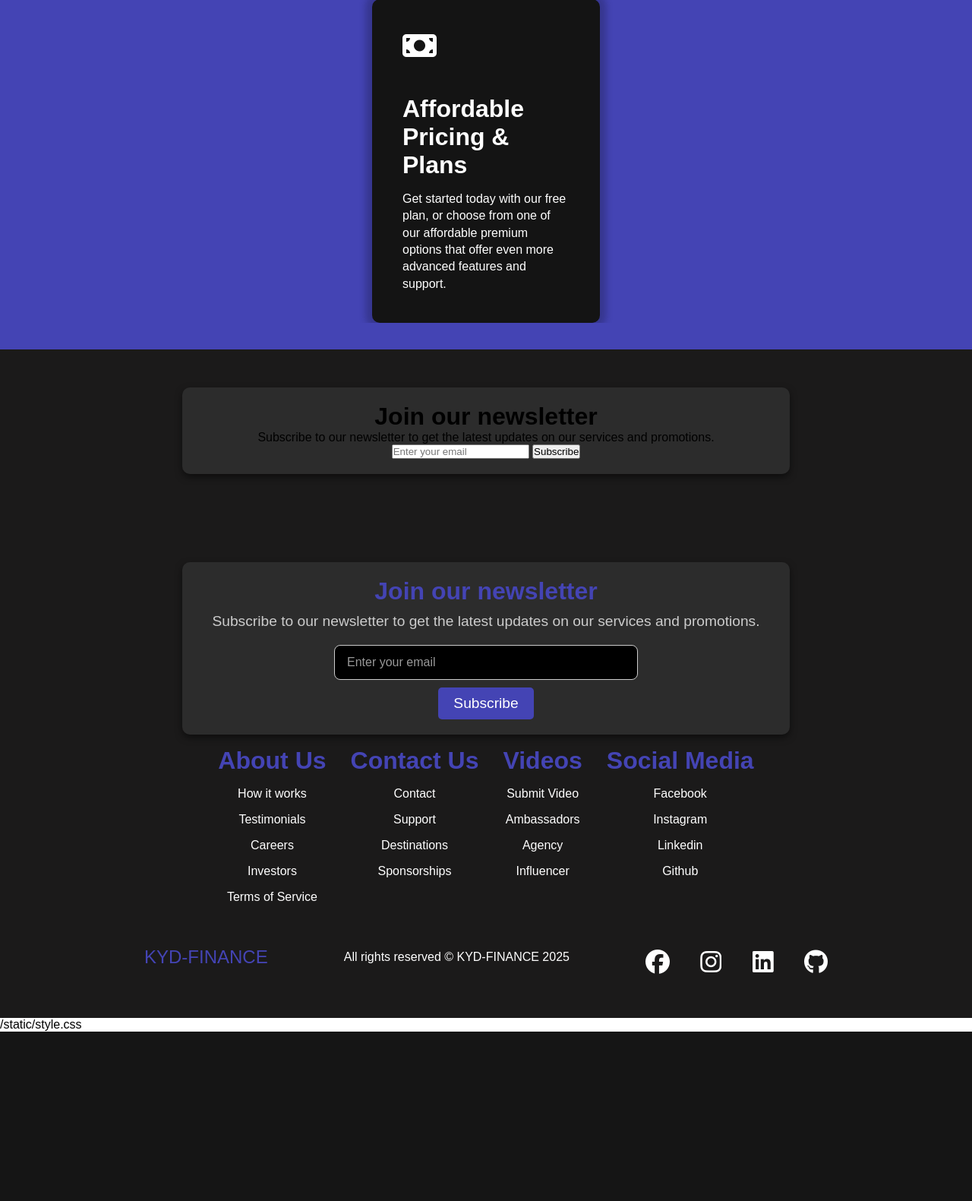
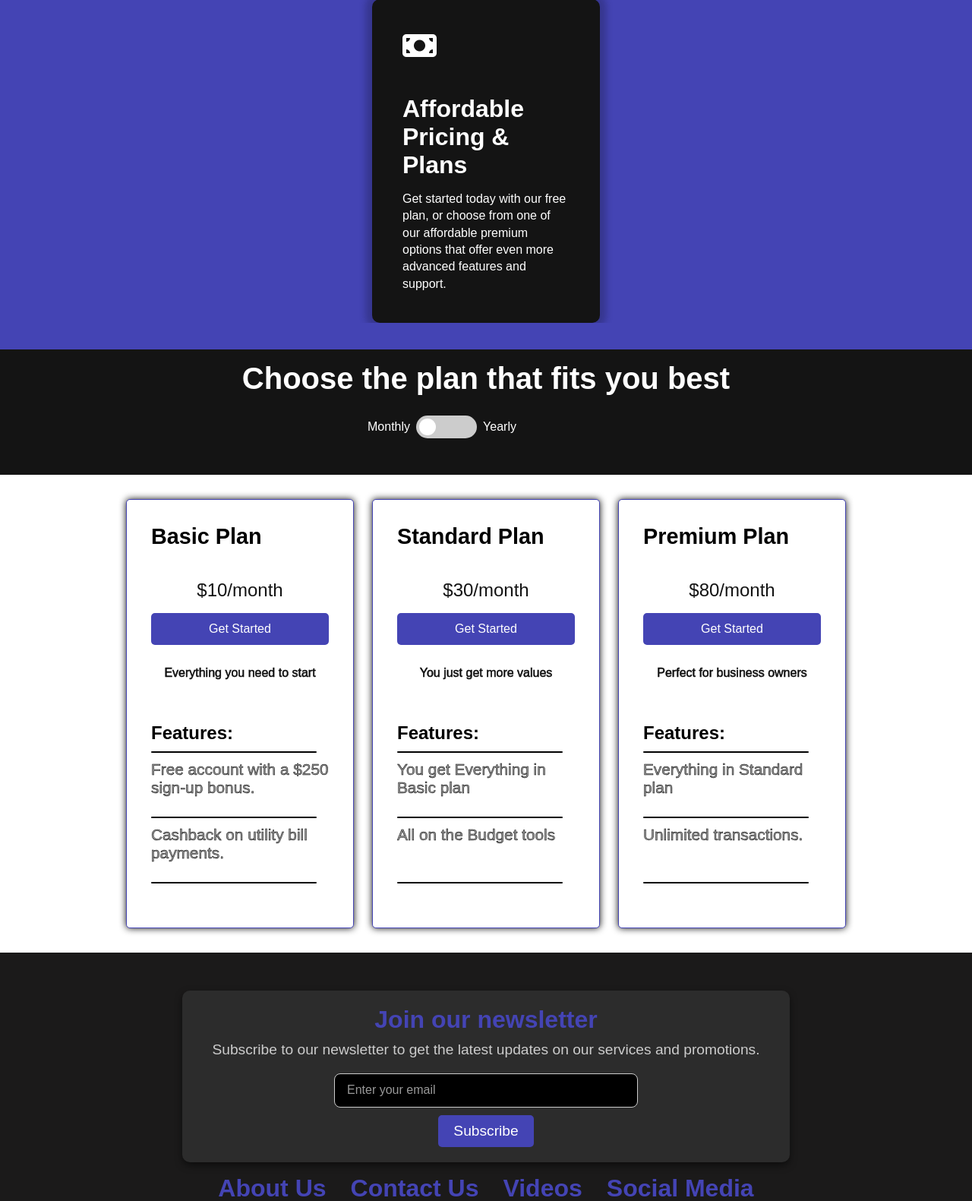
Before and after one commit to kydallaboutlearning/kydfinance, a Django app: page /en/ in a window 1280 px wide. Shown: the part 1353-2934 px from the top of the page at 76% size. Before the commit the page ends 2711 px from the top, so only its background shows below. Run offline with Django 5.2, Linux system fonts and the light colour scheme; some libraries are stand-ins or nearby versions.

Commit message:
Fear(html): Added the home page code in django templating form

```diff
--- a/template/main/home.html
+++ b/template/main/home.html
@@ -90,23 +90,99 @@
       </div>
     </section>
 
+    <!-- pricing section -->
+    <section class="pricing">
+     <h2 class="main-header">{% trans "Choose the plan that fits you best" %}</h2>
+     <div class="pricing-toggle">
+       <div class="toggle-container">
+         <span class="toggle-option">{% trans "Monthly" %}</span>
+         <label class="switch">
+           <input type="checkbox" id="pricing-toggle-checkbox" onclick="SwitchPricing()">
+           <span class="slider"></span>
+         </label>
+         <span class="toggle-option">{% trans "Yearly" %}</span>
+       </div>
+       <div class="percentage-save__container">
+         <div class="percentage-saved">{% trans "save 20%" %}</div>
+       </div>
+     </div>
+   </section>
 
 
-    <!-- Footer -->
-    <footer>
-      <div class="footer__container">
-        <div class="newsletter__container">
-          <h1>{% trans "Join our newsletter" %}</h1>
-          <p>
-            {% trans "Subscribe to our newsletter to get the latest updates on our services and promotions." %}
-          </p>
-          <form action="/submit" method="post">
-            <input type="email" name="email" placeholder="{% trans 'Enter your email' %}" required>
-            <button type="submit">{% trans "Subscribe" %}</button>
-          </form>
-        </div>
-      </div>
-    </footer>
+    <!-- services -->
+<div class="services-container">
+     <!-- Basic Plan -->
+     <div class="services-card">
+       <div class="services-content">
+         <h3>{% trans "Basic Plan" %}</h3>
+         <div class="price-card">
+           <p class="price monthly-price">{% trans "$10/month" %}</p>
+           <p class="price yearly-price hidden">{% trans "$8/month" %}</p>
+           <a href="/signup.html" class="service-button">{% trans "Get Started" %}</a>
+           <p class="basic desc">{% trans "Everything you need to start" %}</p>
+         </div>
+       </div>
+       <div class="card-features">
+         <h2 class="features">{% trans "Features:" %}</h2>
+         <ul class="feature-list">
+           <span class="line"></span>
+           <li class="list">{% trans "Free account with a $250 sign-up bonus." %}</li>
+           <span class="line"></span>
+           <li class="list">{% trans "Cashback on utility bill payments." %}</li>
+           <span class="line"></span>
+         </ul>
+       </div>
+     </div>
+
+     <!-- Standard Plan -->
+     <div class="services-card">
+       <div class="services-content">
+         <h3>{% trans "Standard Plan" %}</h3>
+         <div class="price-card">
+           <p class="price monthly-price">{% trans "$30/month" %}</p>
+           <p class="price yearly-price hidden">{% trans "$15/month" %}</p>
+           <a href="/signup.html" class="service-button">{% trans "Get Started" %}</a>
+           <p class="standard desc">{% trans "You just get more values" %}</p>
+         </div>
+       </div>
+       <div class="card-features">
+         <h2 class="features">{% trans "Features:" %}</h2>
+         <ul class="feature-list">
+           <span class="line"></span>
+           <li class="list">{% trans "You get Everything in Basic plan" %}</li>
+           <span class="line"></span>
+           <li class="list">{% trans "All on the Budget tools" %}</li>
+           <span class="line"></span>
+         </ul>
+       </div>
+     </div>
+
+     <!-- Premium Plan -->
+     <div class="services-card">
+       <div class="services-content">
+         <h3>{% trans "Premium Plan" %}</h3>
+         <div class="price-card">
+           <p class="price monthly-price">{% trans "$80/month" %}</p>
+           <p class="price yearly-price hidden">{% trans "$55/month" %}</p>
+           <a href="/signup.html" class="service-button">{% trans "Get Started" %}</a>
+           <p class="premium desc">{% trans "Perfect for business owners" %}</p>
+         </div>
+       </div>
+       <div class="card-features">
+         <h2 class="features">{% trans "Features:" %}</h2>
+         <ul class="feature-list">
+           <span class="line"></span>
+           <li class="list">{% trans "Everything in Standard plan" %}</li>
+           <span class="line"></span>
+           <li class="list">{% trans "Unlimited transactions." %}</li>
+           <span class="line"></span>
+         </ul>
+       </div>
+     </div>
+   </div>
+   </div>
+   </section>
+
   </main>
 
   <script src="{% static 'main/app.js' %}"></script>
```
